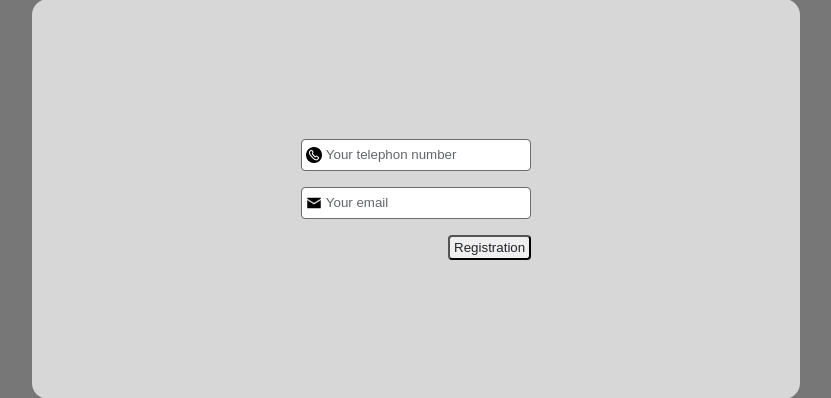
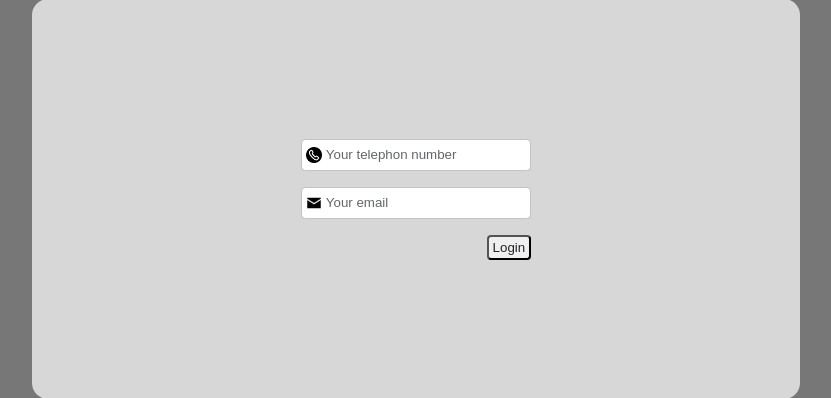
Before and after one commit to AntonSot-Github/Learning-PHP, a PHP site: page /login.php in a window 1280 px wide. Shown: the part 221-619 px from the top of the page, without its empty margins (224-1055 px from the left). Run offline with PHP 8.4, Linux system fonts and the light colour scheme.

Commit message:
Added project

```diff
--- a/My.alt.forum_2/css/style.css
+++ b/My.alt.forum_2/css/style.css
@@ -81,14 +81,15 @@ body {
   margin-bottom: 1rem;
   padding-left: 24px;
   border-radius: 0.25rem;
-  border: 1px solid #6c6c6c;
+  border: 1px solid #c5c2c2;
   background-size: 16px;
   background-color: white;
   background-clip: padding-box;
-  transition: border-color 0.15s ease-in-out, box-shadow 0.15s ease-in-out;
+  transition: all 0.3s ease-in-out;
 }
 .form-registration form input:focus {
   box-shadow: 0 0 5px 0.3rem rgba(136, 230, 126, 0.5);
+  border: 1px solid #000000;
 }
 .form-registration form input:hover {
   box-shadow: 0 0 5px 0.3rem rgba(136, 230, 126, 0.5);
--- a/My.alt.forum_2/index.php
+++ b/My.alt.forum_2/index.php
@@ -1,3 +1,9 @@
+<?php
+
+print_r ($_POST);
+
+?>
+
 <!DOCTYPE html>
 <html lang="en">
 <head>
--- a/My.alt.forum_2/login.php
+++ b/My.alt.forum_2/login.php
@@ -24,7 +24,7 @@
             <form method="post">
                 <input class="form-input form-input__tel" type="tel" name="tel" placeholder="Your telephon number">
                 <input class="form-input form-input__email" type="email" name="email" placeholder="Your email">
-                <button class="btn" type="submit">Registration</button>
+                <button class="btn" type="submit">Login</button>
             </form>
         </div>
     </div>
--- a/My.alt.forum_2/sass/style.sass
+++ b/My.alt.forum_2/sass/style.sass
@@ -72,13 +72,14 @@ body
             margin-bottom: 1rem
             padding-left: 24px
             border-radius: .25rem
-            border: 1px solid #6c6c6c
+            border: 1px solid #c5c2c2
             background-size: 16px
             background-color: white
             background-clip: padding-box
-            transition: border-color 0.15s ease-in-out, box-shadow 0.15s ease-in-out
+            transition: all 0.3s ease-in-out
             &:focus
                 box-shadow: 0 0 5px 0.3rem rgba(136, 230, 126, 0.5)
+                border: 1px solid #000000 //в фокусе border становится черным
             &:hover
                 box-shadow: 0 0 5px 0.3rem rgba(136, 230, 126, 0.5)
             &::placeholder
```
Also changed, not shown: 1 other file.
